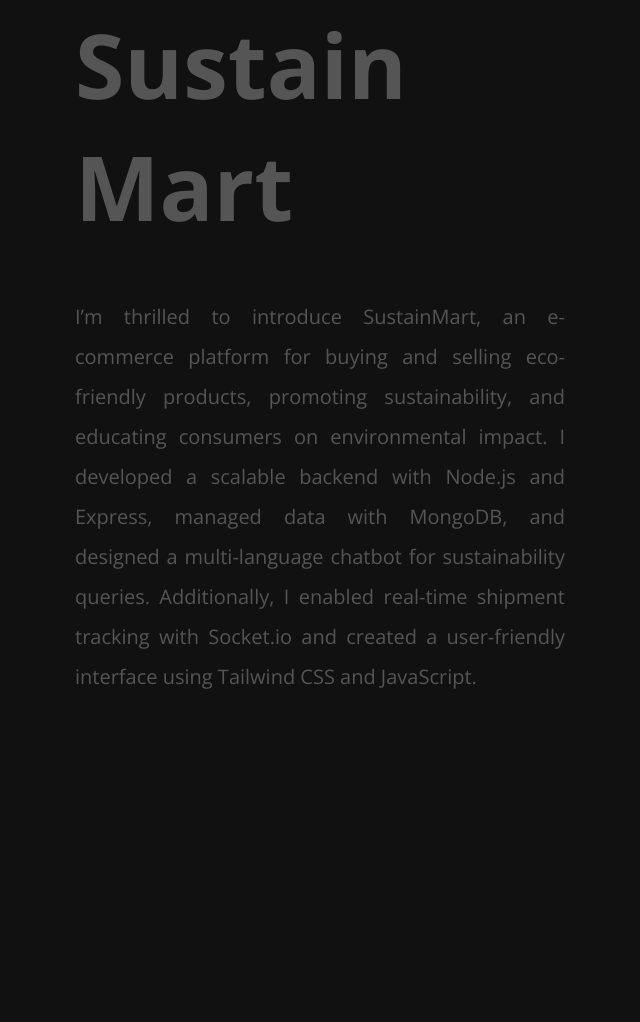
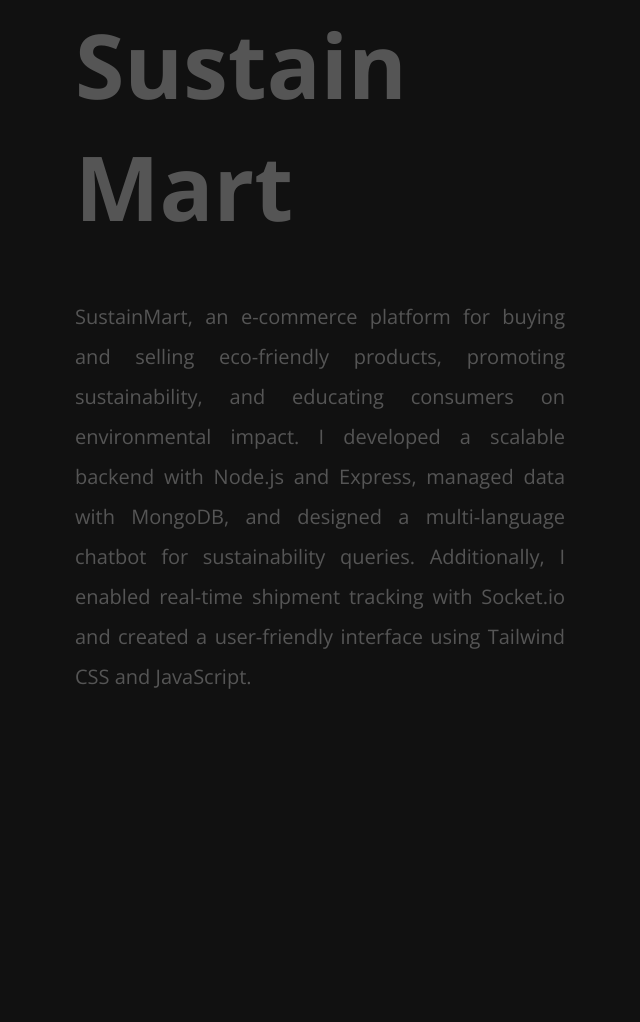
Before and after one commit to Vaishnavi1047/Portfolio_V, a plain HTML site: page index.html in a window 1280 px wide. Shown: the part 4880-5902 px from the top of the page, without its empty margins (615-1255 px from the left). Drawn offline with nearby package versions, Linux system fonts and the light colour scheme.

Commit message:
Update index.html

```diff
--- a/index.html
+++ b/index.html
@@ -54,7 +54,7 @@
           <div class="project-detail">
             <h1 class="project-title"> Sustain Mart</h1>
             <p class="project-description">
-I’m thrilled to introduce SustainMart, an e-commerce platform for buying and selling eco-friendly products, promoting sustainability, and educating consumers on environmental impact. I developed a scalable backend with Node.js and Express, managed data with MongoDB, and designed a multi-language chatbot for sustainability queries. Additionally, I enabled real-time shipment tracking with Socket.io and created a user-friendly interface using Tailwind CSS and JavaScript.
+SustainMart, an e-commerce platform for buying and selling eco-friendly products, promoting sustainability, and educating consumers on environmental impact. I developed a scalable backend with Node.js and Express, managed data with MongoDB, and designed a multi-language chatbot for sustainability queries. Additionally, I enabled real-time shipment tracking with Socket.io and created a user-friendly interface using Tailwind CSS and JavaScript.
             </p>
           </div>
         </div>
```
